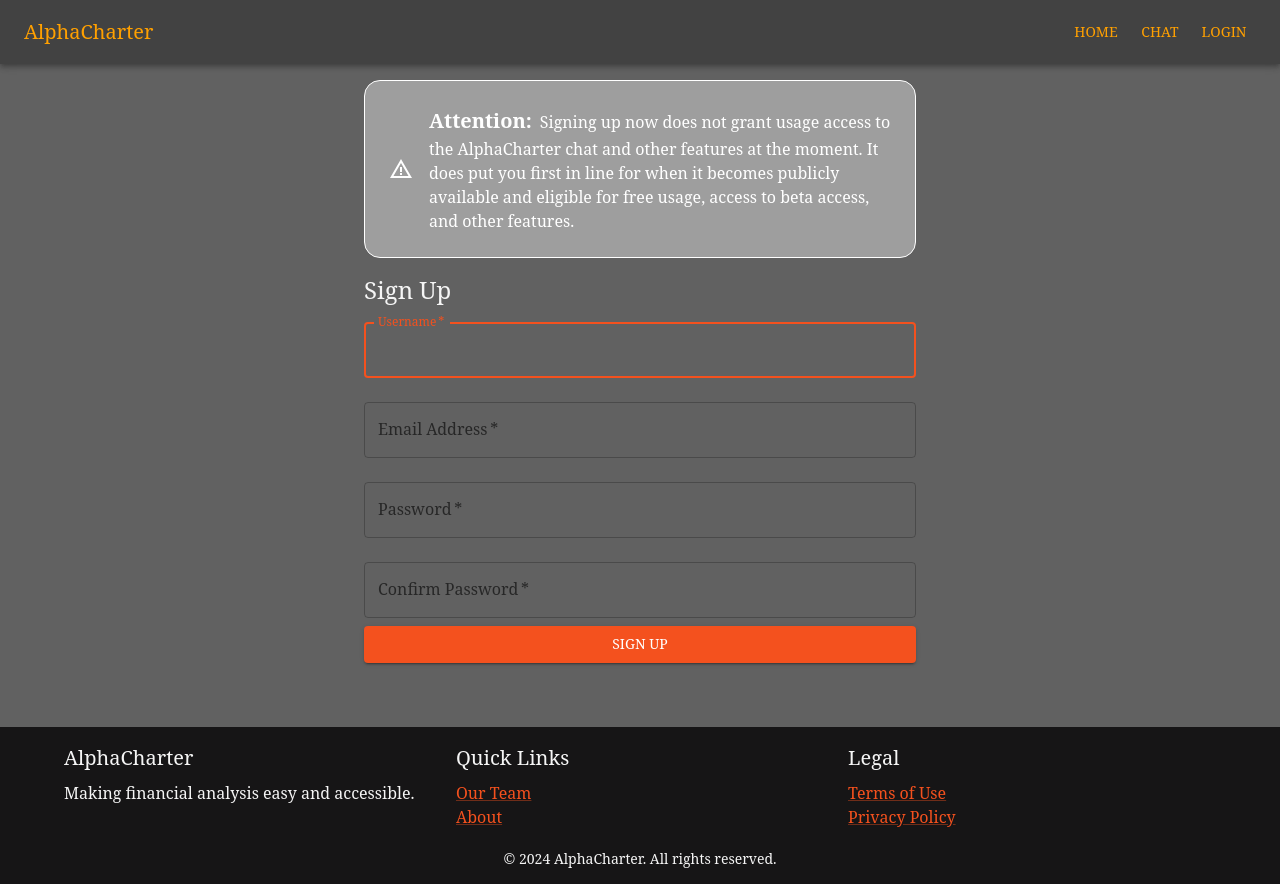
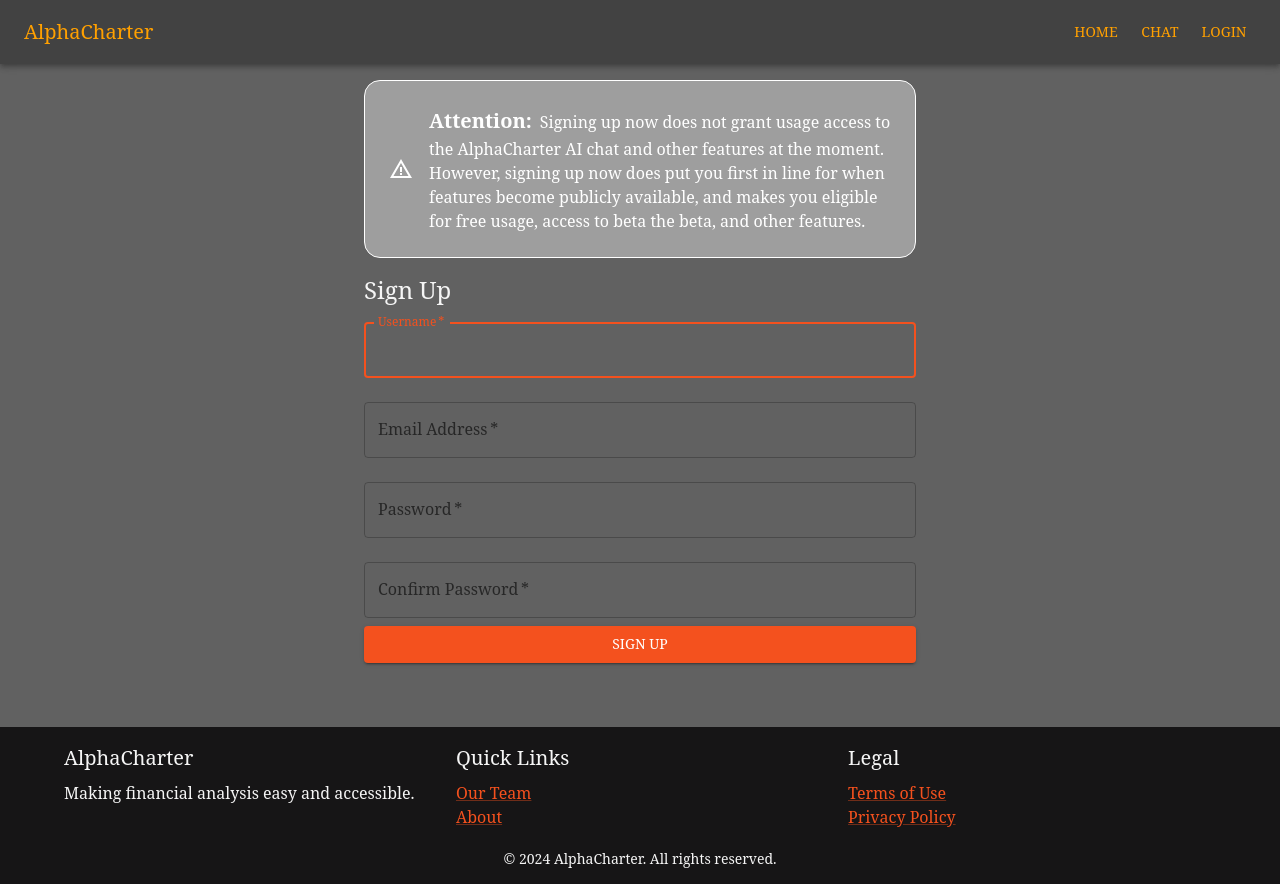
Before and after one commit to SailingSF/alphacharter-frontend, a React (Create React App) app: page /signup in a window 1280 px wide. Built offline with nearby package versions, Linux system fonts and the light colour scheme.

Commit message:
Change text of attention sections

```diff
--- a/src/components/LoginForm.jsx
+++ b/src/components/LoginForm.jsx
@@ -38,7 +38,7 @@ function LoginPage() {
     // Optionally remove the refresh token as well
 };
 
-const warningComponent = { title: "Attention:", text: "Create an account first to gain access to AlphaCharter features."}
+const warningComponent = { title: "Attention:", text: "Create an account first to gain access to all AlphaCharter features."}
 
   return (
     <Container maxWidth="sm" sx={{ marginBottom: '4rem' }}>
--- a/src/components/SignUpForm.jsx
+++ b/src/components/SignUpForm.jsx
@@ -50,7 +50,7 @@ function RegisterForm() {
         }
     };
 
-    const warningComponent = { title: "Attention:", text: "Signing up now does not grant usage access to the AlphaCharter chat and other features at the moment. It does put you first in line for when it becomes publicly available and eligible for free usage, access to beta access, and other features."}
+    const warningComponent = { title: "Attention:", text: "Signing up now does not grant usage access to the AlphaCharter AI chat and other features at the moment. However, signing up now does put you first in line for when features become publicly available, and makes you eligible for free usage, access to beta the beta, and other features."}
 
     return (
         <Container component="main" maxWidth="sm" sx={{ marginBottom: '4rem' }}>
```
